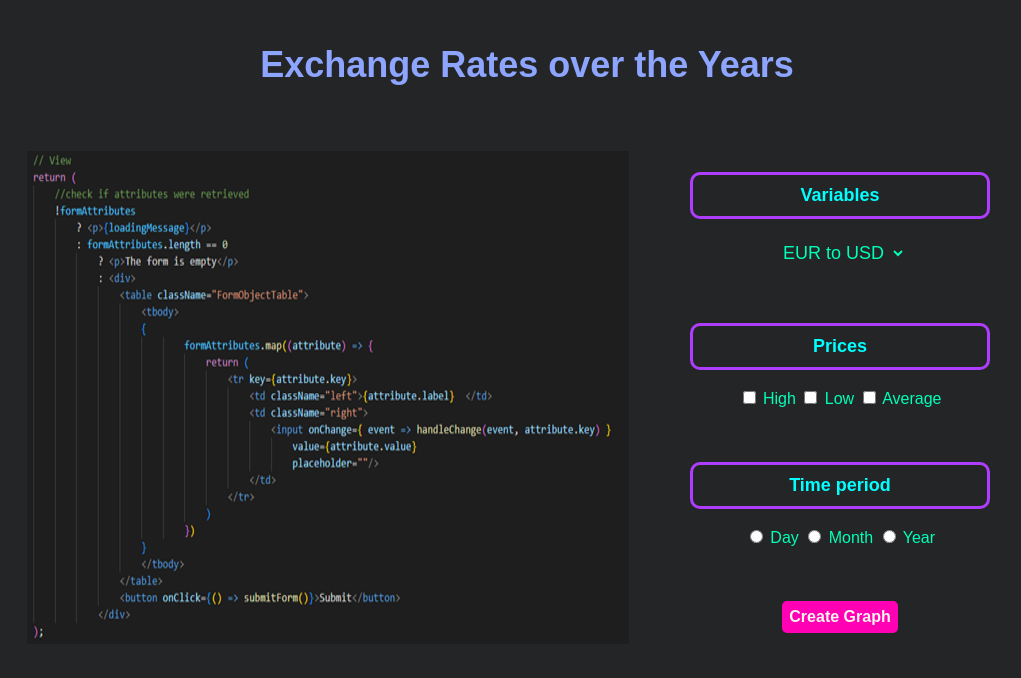
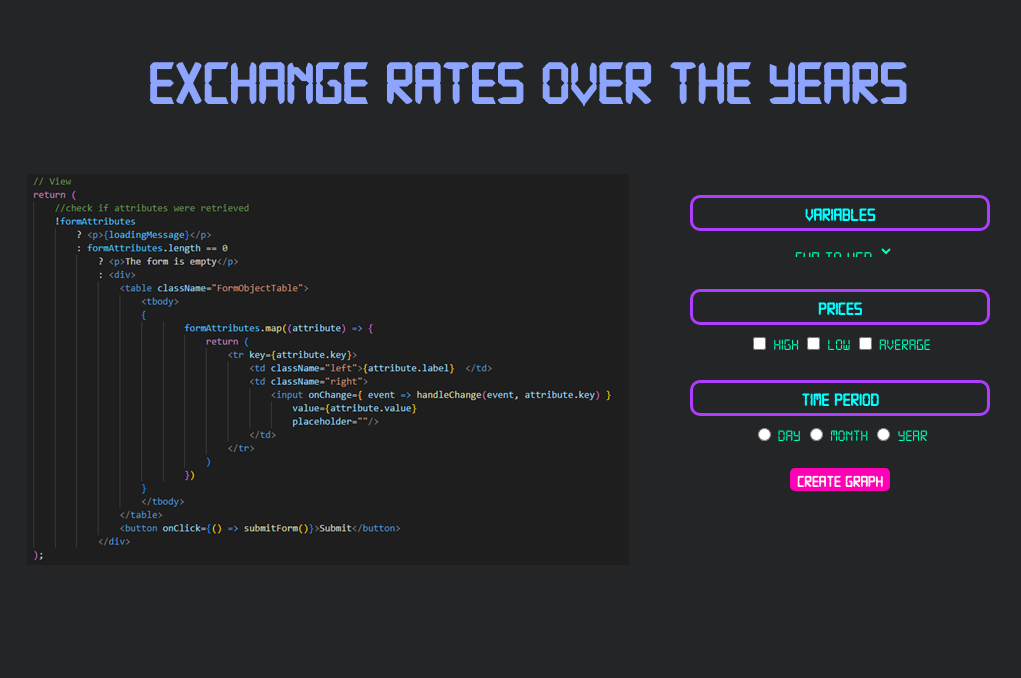
Before and after one commit to tokiyoki/DurhackTeamGoose, a website: page frontend/index.html in a window 1280 px wide. Shown: the whole page, without its empty margins (113-1134 px from the left). Drawn offline with Linux system fonts and the light colour scheme.

Commit message:
font updated

```diff
--- a/frontend/styles.css
+++ b/frontend/styles.css
@@ -1,6 +1,14 @@
 /* Style for the page body */
+
+@font-face {
+    font-family: 'digital-7';
+    /* src: url('digital-7.ttf') format('truetype'), */
+    /* src: url('file:/Users/charlottescherf/Documents/GitHub/DurhackTeamGoose/frontend/digital-7.regular.ttf') */
+    src: url('digital-7.regular.ttf')
+}
+
 body {
-    font-family: "Arial", sans-serif;
+    font-family: "digital-7", sans-serif;
     background-color: #242526;
     margin: 0;
     padding: 0;
@@ -15,7 +23,7 @@ body {
 /* Style for the title text */
 #title {
     color: #8ea5ff;
-    font-size: 36px;
+    font-size: 60px;
     text-align: center;
 }
 
@@ -67,6 +75,7 @@ body {
 #metricDisplayed select{
     background-color: #242526;
     color: #00ffb8;
+    font-family: "digital-7", sans-serif;
     padding: 5px;
     border: none;
     border-radius: 10px;
@@ -83,6 +92,7 @@ body {
     color: #F6F5EE; /* Set the text color for better visibility, if needed */
     font-size: 16px;
     font-weight: bold;
+    font-family: "digital-7", sans-serif;
     padding: 7px; /* Add padding for better visual appearance */
     border: none; /* Remove border for a cleaner look */
     border-radius: 5px; /* Add border-radius for rounded corners */
```
Also changed, not shown: frontend/digital-7.regular.ttf (added).
